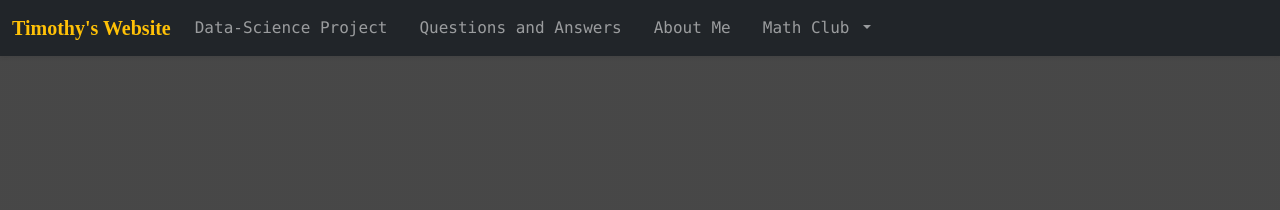
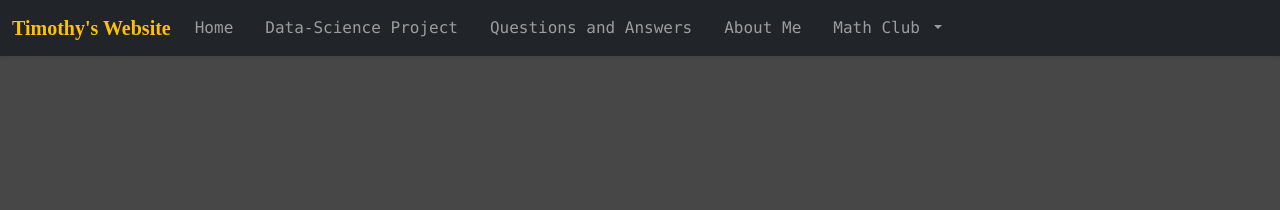
Before and after one commit to tninanofchirawa/personal-website-1, a Jekyll site: the page built from math-club/hpl.html, in a window 1280 px wide. Shown: the top 210 px of the page. Built offline with Jekyll 4.4.1, drawn with Linux system fonts in a browser that asks for light colours; some web fonts are replaced.

Commit message:
See Pics

```diff
--- a/_includes/navbar.html
+++ b/_includes/navbar.html
@@ -6,7 +6,10 @@
                 </button>
         <div class="collapse navbar-collapse ms-auto font-monospace" id="navbarSupportedContent">
         <ul class="navbar-nav me-auto mb-2 mb-lg-0 gap-3">
-              <li class="nav-item">
+            <li class="nav-item">
+            <a class="nav-link" href="{{ '/index.html' | relative_url }}">Home</a>
+            </li>
+            <li class="nav-item">
             <a class="nav-link" href="{{ '/data-science.html' | relative_url }}">Data-Science Project</a>
             </li>
             <li class="nav-item">
--- a/math-club/hpl.html
+++ b/math-club/hpl.html
@@ -3,10 +3,10 @@
 title: HPL
 hero_title: Hindustan Premier League
 hero_subtitle: It was a RollerCoaster...
-hero_image: Docs and Pics\Pictures\Public\HITS_Maths_Club\rcb2 (1).png
-event_image: Docs and Pics/Pictures/Public/HITS_Maths_Club/hpl (1).jpg
-bts_planning: Docs and Pics\Pictures\Public\HITS_Maths_Club\desiginig-the-event (1).jpg
-round_1: Docs and Pics\Pictures\Public\HITS_Maths_Club\me-and-senior-explainig-the-rules (1).jpg
+hero_image: \Docs and Pics\Pictures\Public\HITS_Maths_Club\rcb2 (1).png
+event_image: \Docs and Pics/Pictures/Public/HITS_Maths_Club/hpl (1).jpg
+bts_planning: \Docs and Pics\Pictures\Public\HITS_Maths_Club\desiginig-the-event (1).jpg
+round_1: \Docs and Pics\Pictures\Public\HITS_Maths_Club\me-and-senior-explainig-the-rules (1).jpg
 ---
 
 <div class="row">
--- a/qa.html
+++ b/qa.html
@@ -141,15 +141,11 @@
 🔗<a href = "https://apply.hindustanuniv.ac.in/ph-d-application-form" target = "_blank">
 PhD Admissions Website </a>
 </p>
+              </div>
             </div>
           </div>
         </div>
-
-
-
-
       </div>
     </div>
   </div>
 </div>
-</div>
```
